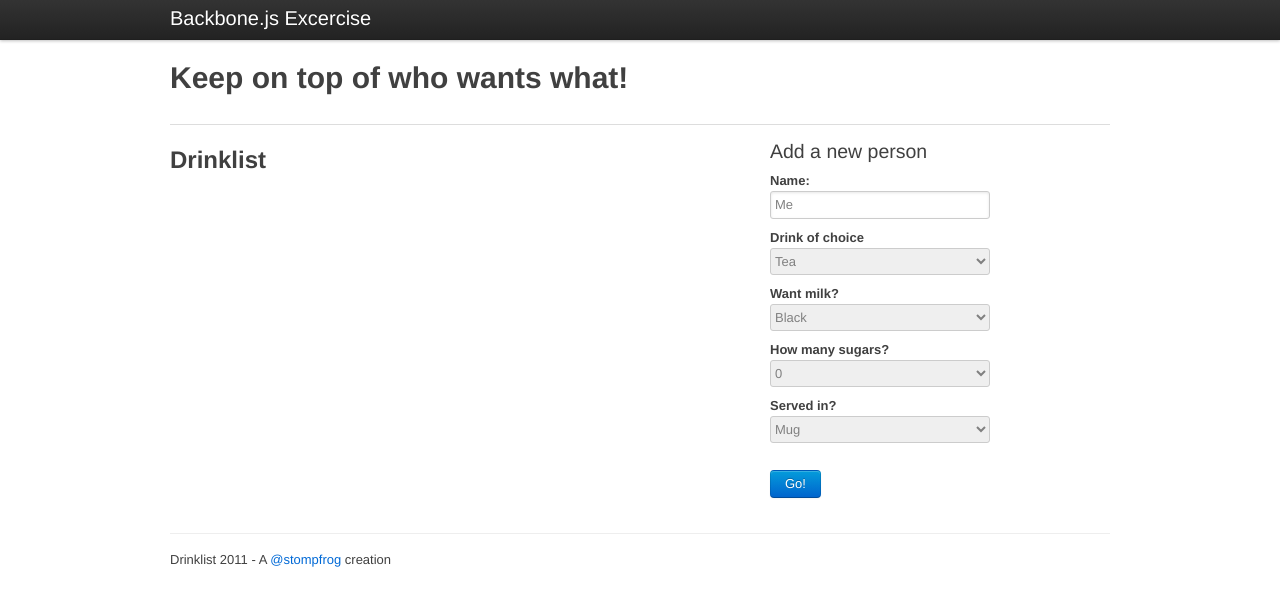
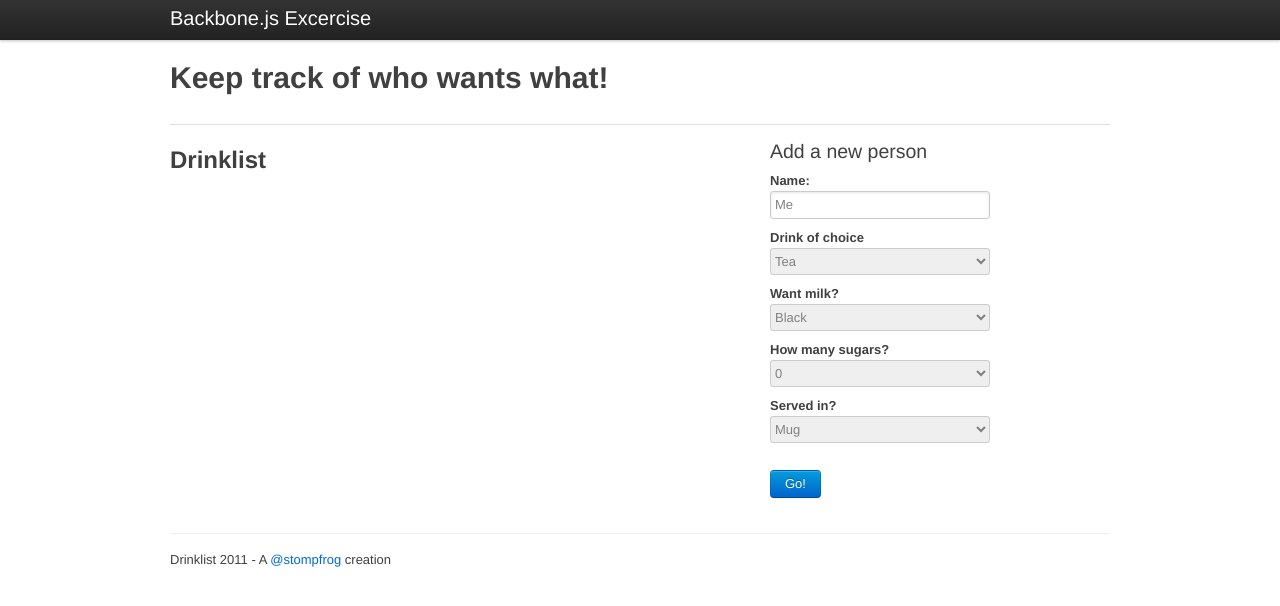
Before and after one commit to Stompfrog/Drinklist--backbone.js---A-work-in-progress-learning-exercise-, a plain HTML site: page index.html in a window 1280 px wide. Drawn offline with Linux system fonts and the light colour scheme.

Commit message:
modifying h1

```diff
--- a/index.html
+++ b/index.html
@@ -19,7 +19,7 @@
 
       <div class="content">
         <div class="page-header">
-          <h1>Keep on top of who wants what!</h1>
+          <h1>Keep track of who wants what!</h1>
         </div>
         <div class="row">
           <div class="span10">
```
